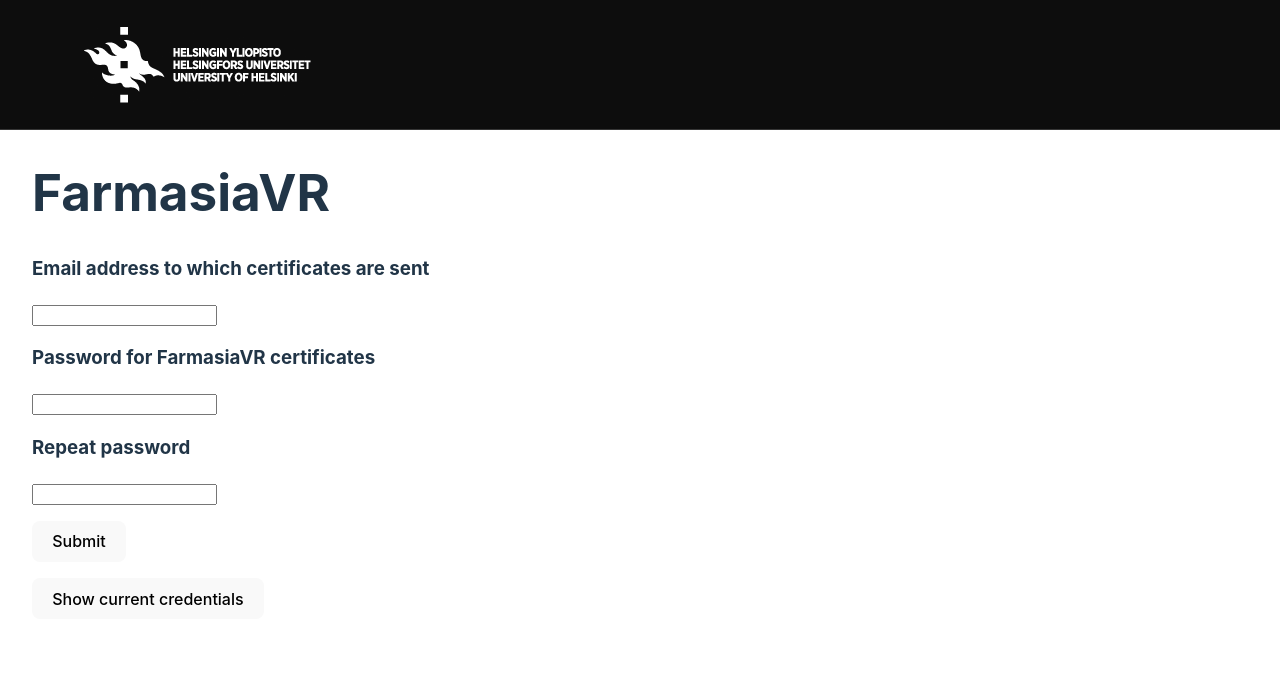
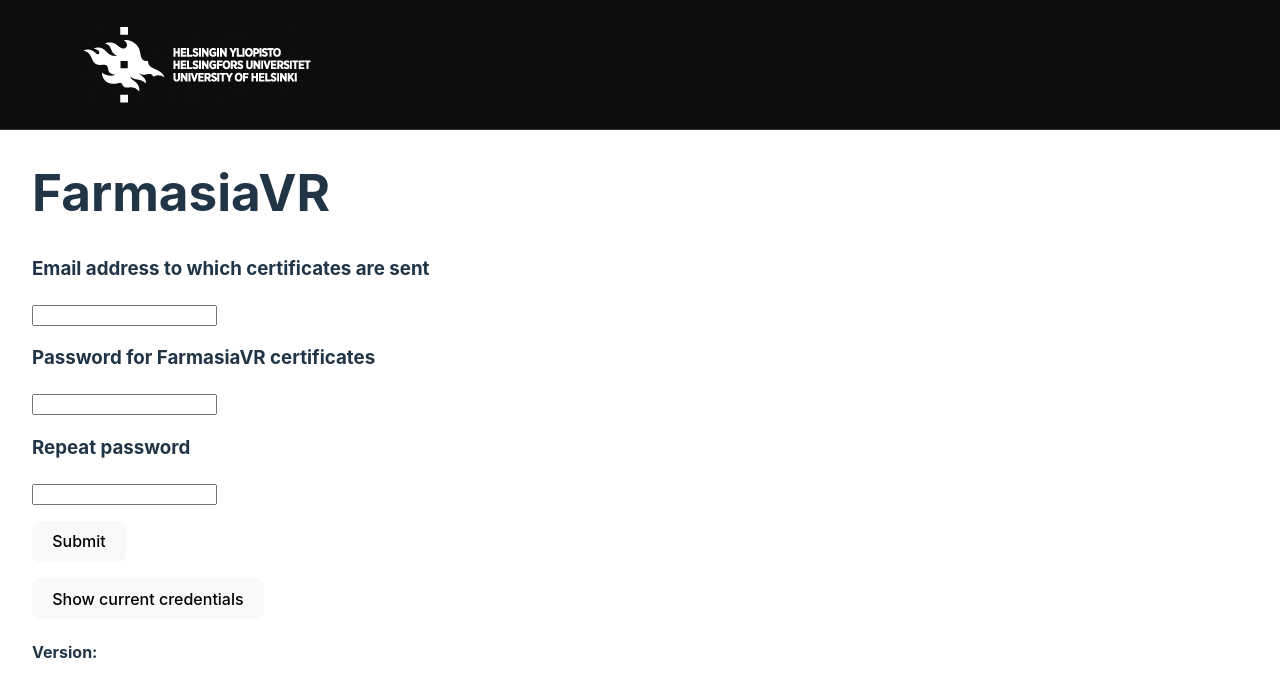
Before and after one commit to FarmasiaVR/farmasia-vr-certificate-backend, a React (Vite) app in the folder farmasia-ui/: page / in a window 1280 px wide. Shown: the top 696 px of the page. Built offline with nearby package versions, Linux system fonts and the light colour scheme.

Commit message:
Report version number

```diff
--- a/farmasia-ui/src/App.jsx
+++ b/farmasia-ui/src/App.jsx
@@ -4,6 +4,7 @@
 import UpdateCredentials from './pages/updateCredentials';
 import hyLogo from './assets/hy_logo.gif';
 import ShowCurrent from './pages/showCurrent';
+import Version from './pages/version';
 
 function App() {
   const [message, setMessage] = useState('')
@@ -19,6 +20,7 @@
         <h1>FarmasiaVR</h1>
         <UpdateCredentials setMessage={setMessage} setError={setError} />
         <ShowCurrent />
+        <Version />
       </div>
     </>
   )
--- /dev/null
+++ b/farmasia-ui/src/pages/version.jsx
@@ -0,0 +1,31 @@
+import axios from 'axios';
+import { useState, useEffect } from 'react'
+
+
+const Version = () => {
+    const [version, setVersion] = useState('')
+
+    useEffect(() => {
+        (async () => {
+            try {
+                const response  = await axios.get("/version")
+                const data = response.data;
+                setVersion(data)
+                console.log(data);
+            } catch (error) {
+                console.error(error);
+            }
+        })
+    }, []);
+    return (
+        <>
+            {
+                <div>
+                    <h4>Version: {version}</h4>
+                </div>
+            }
+        </>
+    )
+}
+
+export default Version;
```
Also changed, not shown: 1 other file (tests, documents, lock files or other folders).
